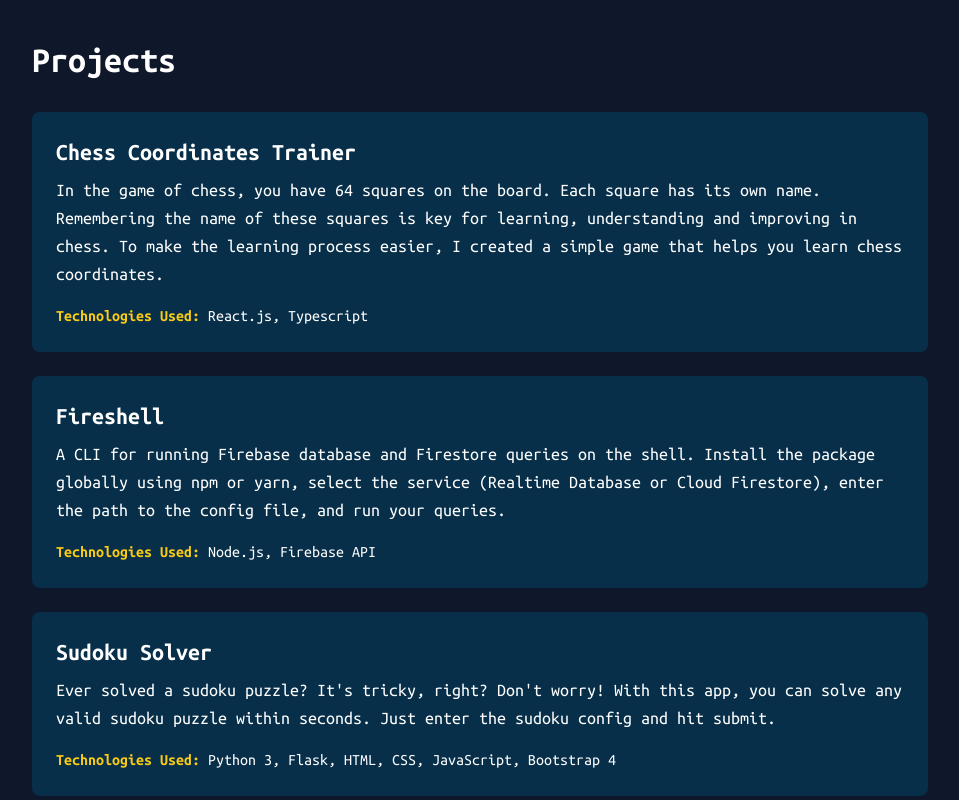
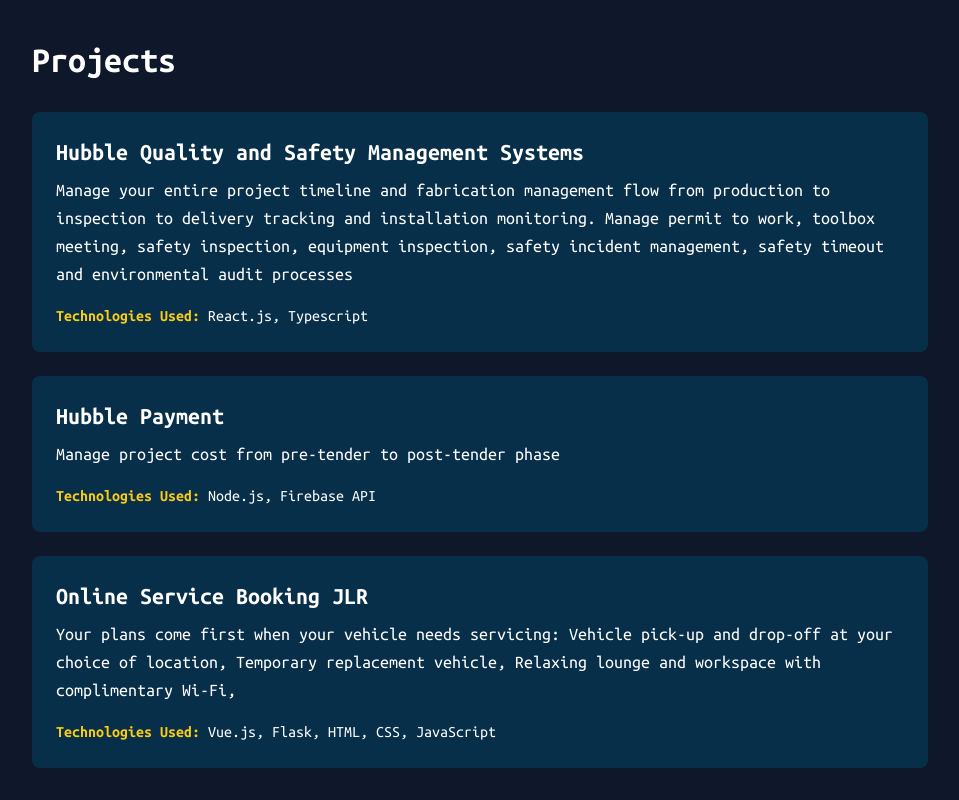
Before and after one commit to vuanhtran95/vuanhtran95.github.io, a plain HTML site: page index.html in a window 1280 px wide. Shown: the part 1500-2300 px from the top of the page, without its empty margins (160-1119 px from the left). Drawn offline with nearby package versions, Linux system fonts and the light colour scheme.

Commit message:
update content

```diff
--- a/index.html
+++ b/index.html
@@ -67,6 +67,7 @@
       <span class="bg-green-600 text-white px-2 py-1 rounded">Node.js</span>
       <span class="bg-red-600 text-white px-2 py-1 rounded">NextJS</span>
       <span class="bg-gray-700 text-white px-2 py-1 rounded">Express.js</span>
+      <span class="bg-blue-400 text-white px-2 py-1 rounded">LLMs</span>
       <span class="bg-green-500 text-white px-2 py-1 rounded">MongoDB</span>
       <span class="bg-gray-400 text-white px-2 py-1 rounded">MySQL</span>
       <span class="bg-blue-600 text-white px-2 py-1 rounded">Agile</span>
@@ -75,6 +76,7 @@
       <span class="bg-blue-700 text-white px-2 py-1 rounded">Git</span>
       <span class="bg-teal-400 text-white px-2 py-1 rounded">TailwindCSS</span>
       <span class="bg-orange-500 text-white px-2 py-1 rounded">AWS</span>
+      <span class="bg-pink-500 text-white px-2 py-1 rounded">Python</span>
       <span class="bg-blue-900 text-white px-2 py-1 rounded">Startup</span>
       <span class="bg-yellow-500 text-white px-2 py-1 rounded">Leadership</span>
     </div>
@@ -105,11 +107,12 @@
 
       <!-- Project 1 -->
       <div class="bg-sky-950 p-6 mb-6 rounded-lg">
-        <h3 class="text-2xl font-bold mb-2">Chess Coordinates Trainer</h3>
+        <h3 class="text-2xl font-bold mb-2">Hubble Quality and Safety Management Systems</h3>
         <p class="text-lg mb-4">
-          In the game of chess, you have 64 squares on the board. Each square has its own name. Remembering the name of
-          these squares is key for learning, understanding and improving in chess. To make the learning process easier,
-          I created a simple game that helps you learn chess coordinates.
+          Manage your entire project timeline and fabrication management flow from production to inspection to delivery
+          tracking and installation monitoring.
+          Manage permit to work, toolbox meeting, safety inspection, equipment inspection, safety incident management,
+          safety timeout and environmental audit processes
         </p>
         <p class="font-bold text-yellow-400">Technologies Used: <span class="font-normal text-white">React.js,
             Typescript</span></p>
@@ -117,11 +120,9 @@
 
       <!-- Project 2 -->
       <div class="bg-sky-950 p-6 mb-6 rounded-lg">
-        <h3 class="text-2xl font-bold mb-2">Fireshell</h3>
+        <h3 class="text-2xl font-bold mb-2">Hubble Payment</h3>
         <p class="text-lg mb-4">
-          A CLI for running Firebase database and Firestore queries on the shell. Install the package globally using npm
-          or yarn, select the service (Realtime Database or Cloud Firestore), enter the path to the config file, and run
-          your queries.
+          Manage project cost from pre-tender to post-tender phase
         </p>
         <p class="font-bold text-yellow-400">Technologies Used: <span class="font-normal text-white">Node.js, Firebase
             API</span></p>
@@ -129,13 +130,15 @@
 
       <!-- Project 3 -->
       <div class="bg-sky-950 p-6 mb-6 rounded-lg">
-        <h3 class="text-2xl font-bold mb-2">Sudoku Solver</h3>
+        <h3 class="text-2xl font-bold mb-2">Online Service Booking JLR</h3>
         <p class="text-lg mb-4">
-          Ever solved a sudoku puzzle? It's tricky, right? Don't worry! With this app, you can solve any valid sudoku
-          puzzle within seconds. Just enter the sudoku config and hit submit.
+          Your plans come first when your vehicle needs servicing:
+          Vehicle pick-up and drop-off at your choice of location,
+          Temporary replacement vehicle,
+          Relaxing lounge and workspace with complimentary Wi-Fi,
         </p>
-        <p class="font-bold text-yellow-400">Technologies Used: <span class="font-normal text-white">Python 3, Flask,
-            HTML, CSS, JavaScript, Bootstrap 4</span></p>
+        <p class="font-bold text-yellow-400">Technologies Used: <span class="font-normal text-white">Vue.js, Flask,
+            HTML, CSS, JavaScript</span></p>
       </div>
     </div>
   </section>
```
